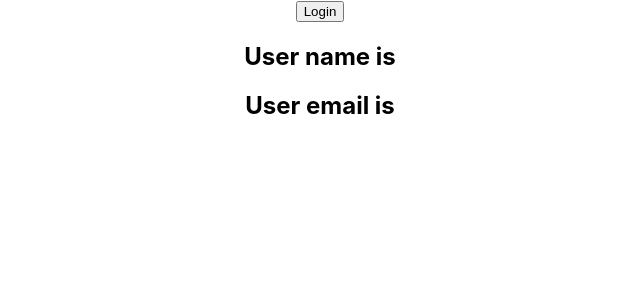
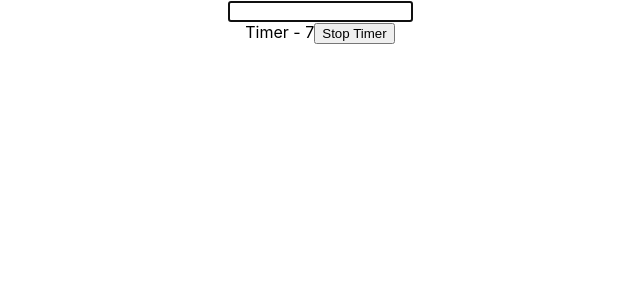
Before and after one commit to nuwan199044/react-typescript, a React (Create React App) app: page / in a window 1280 px wide. Shown: the top 300 px of the page, without its empty margins (320-960 px from the left). Built offline with nearby package versions, Linux system fonts and the light colour scheme.

Commit message:
Hooks - useRef

```diff
--- a/src/App.tsx
+++ b/src/App.tsx
@@ -14,6 +14,8 @@
 import { ThemeContextProvider } from './components/context/ThemeContext';
 import { Box } from './components/context/Box';
 import { UserContextProvider } from './components/context/UserContext';
+import { DomRef } from './components/ref/DomRef';
+import { MutableRef } from './components/ref/MutableRef';
 
 
 function App() {
@@ -61,9 +63,11 @@
       {/* <ThemeContextProvider>
         <Box />
       </ThemeContextProvider> */}
-      <UserContextProvider>
+      {/* <UserContextProvider>
         <User />
-      </UserContextProvider>
+      </UserContextProvider> */}
+      <DomRef />
+      <MutableRef />
     </div>
   );
 }
--- /dev/null
+++ b/src/components/ref/DomRef.tsx
@@ -0,0 +1,15 @@
+import {useRef, useEffect } from 'react'
+
+export const DomRef = () => {
+    const inputRef = useRef<HTMLInputElement>(null!)
+
+    useEffect(() => {
+        inputRef.current.focus()
+    },[])
+
+    return (
+        <div>
+            <input type="text" ref={inputRef} />
+        </div>
+    )
+}
--- /dev/null
+++ b/src/components/ref/MutableRef.tsx
@@ -0,0 +1,26 @@
+import { useState, useRef, useEffect } from 'react'
+
+export const MutableRef = () => {
+    const [timer, setTimer] = useState(0)
+    const interValRef = useRef<number | null>(null)
+
+    const stopTimer = () => {
+        if(interValRef.current) window.clearInterval(interValRef.current)
+    }
+
+    useEffect(() => {
+        interValRef.current = window.setInterval(()=>{
+            setTimer((timer)=> timer + 1)
+        }, 1000)
+        return () => {
+            stopTimer()
+        }
+    }, [])
+
+    return (
+        <div>
+            Timer - {timer}
+            <button onClick={stopTimer}>Stop Timer</button>
+        </div>
+    )
+}
```
